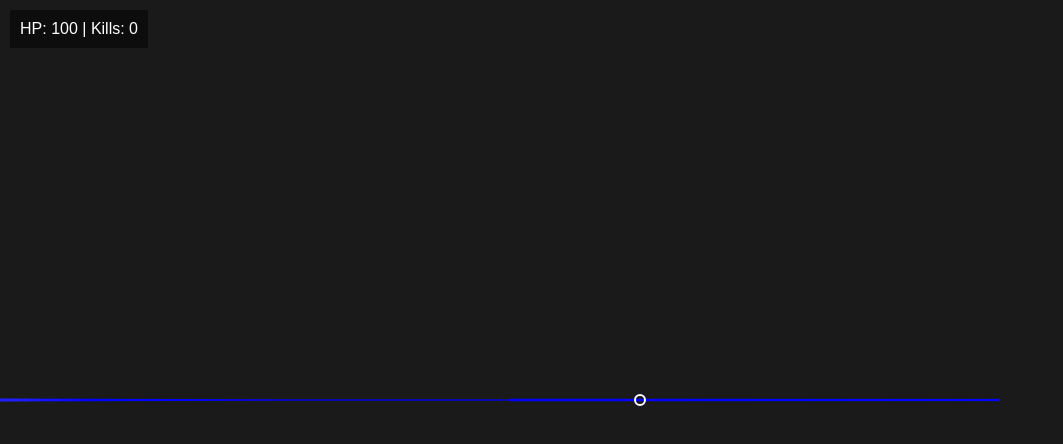
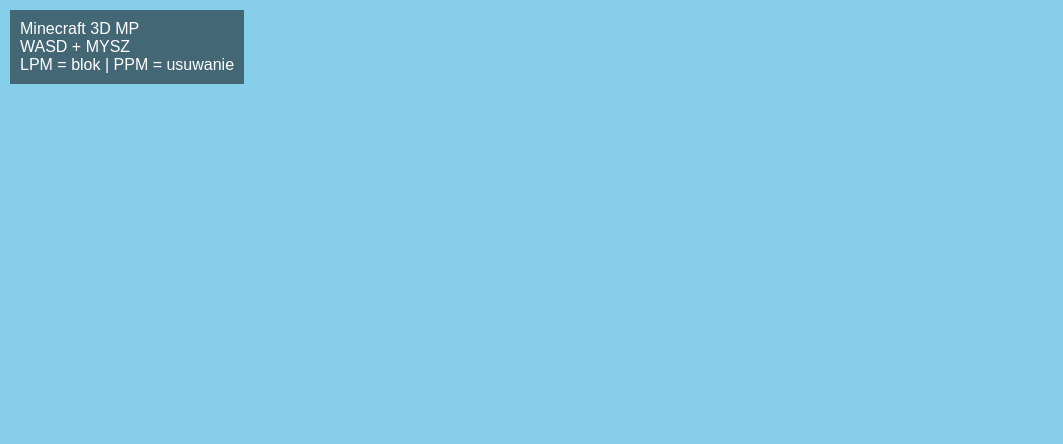
Before and after one commit to samochodowy434-png/PixelLOL, a website: page public/index.html in a window 1280 px wide. Shown: the whole page, without its empty margins (0-1063 px from the left). Drawn offline with nearby package versions, Linux system fonts and the light colour scheme; no server answers.

Commit message:
Update index.html

```diff
--- a/public/index.html
+++ b/public/index.html
@@ -2,37 +2,19 @@
 <html lang="pl">
 <head>
 <meta charset="UTF-8">
-<title>3D FPS SIMPLE PRO</title>
+<title>Minecraft 3D Multiplayer</title>
 
 <style>
-body{
-margin:0;
-overflow:hidden;
-background:#000;
-cursor:none;
-font-family:Arial;
-}
-
+body{margin:0;overflow:hidden;}
 canvas{display:block;}
-
 #hud{
 position:fixed;
 top:10px;
 left:10px;
 color:white;
+font-family:Arial;
 background:rgba(0,0,0,0.5);
 padding:10px;
-}
-
-#cross{
-position:fixed;
-left:50%;
-top:50%;
-width:8px;
-height:8px;
-border:2px solid white;
-transform:translate(-50%,-50%);
-border-radius:50%;
 }
 </style>
 </head>
@@ -40,186 +22,201 @@ border-radius:50%;
 <body>
 
 <div id="hud">
-HP: <span id="hp">100</span> |
-Kills: <span id="kills">0</span>
+Minecraft 3D MP<br>
+WASD + MYSZ<br>
+LPM = blok | PPM = usuwanie
 </div>
 
-<div id="cross"></div>
-
-<canvas id="c"></canvas>
-
+<script src="https://cdn.jsdelivr.net/npm/three@0.160.0/build/three.min.js"></script>
 <script src="/socket.io/socket.io.js"></script>
 
 <script>
 
 const socket = io();
-const c = document.getElementById("c");
-const ctx = c.getContext("2d");
 
-c.width = innerWidth;
-c.height = innerHeight;
+// 🌍 SCENA
+const scene = new THREE.Scene();
+scene.background = new THREE.Color(0x87ceeb);
 
+const camera = new THREE.PerspectiveCamera(75, innerWidth/innerHeight, 0.1, 1000);
+const renderer = new THREE.WebGLRenderer();
+renderer.setSize(innerWidth, innerHeight);
+document.body.appendChild(renderer.domElement);
+
+// 🌱 LIGHT
+const light = new THREE.AmbientLight(0xffffff,1);
+scene.add(light);
+
+// 🧱 BLOCKS
+let blocks = [];
+let worldBlocks = [];
+
+// 👤 PLAYERS
 let players = {};
-let myId = null;
 
 let me = {
-x:100,
-y:100,
-angle:0,
-speed:2
+x:0,
+y:2,
+z:0,
+rotY:0
 };
 
-// MAPA 3D (ściany)
-const walls = [
-{ x:0,y:0,w:500,h:20 },
-{ x:0,y:0,w:20,h:500 },
-{ x:480,y:0,w:20,h:500 },
-{ x:0,y:480,w:500,h:20 },
+// TYPES
+const colors = [0x8B4513,0x888888,0x00ff00];
+let currentBlock = 0;
 
-{ x:200,y:200,w:100,h:20 },
-{ x:300,y:100,w:20,h:120 }
-];
+// INIT
+socket.on("init",(data)=>{
+players = data.players;
+worldBlocks = data.blocks;
 
-// SOCKET
-socket.on("init",(id)=> myId=id );
-
-socket.on("players",(data)=>{
-players=data;
-
-document.getElementById("hp").innerText =
-players[myId]?.hp || 100;
-
-document.getElementById("kills").innerText =
-players[myId]?.kills || 0;
+worldBlocks.forEach(addBlockMesh);
 });
 
-// MOVEMENT
+// UPDATE WORLD
+socket.on("worldUpdate",(data)=>{
+worldBlocks = data;
+refreshBlocks();
+});
+
+socket.on("playersUpdate",(data)=>{
+players = data;
+});
+
+// 🧱 CREATE BLOCK
+function addBlockMesh(b){
+const geo = new THREE.BoxGeometry(1,1,1);
+const mat = new THREE.MeshBasicMaterial({color:colors[b.type]});
+const mesh = new THREE.Mesh(geo,mat);
+
+mesh.position.set(b.x,b.y,b.z);
+scene.add(mesh);
+blocks.push(mesh);
+}
+
+// RESET BLOCKS
+function refreshBlocks(){
+blocks.forEach(b=>scene.remove(b));
+blocks=[];
+worldBlocks.forEach(addBlockMesh);
+}
+
+// 🎮 INPUT
 let keys={};
 
-document.addEventListener("keydown",e=>keys[e.key.toLowerCase()]=true);
-document.addEventListener("keyup",e=>keys[e.key.toLowerCase()]=false);
+document.addEventListener("keydown",(e)=>{
+keys[e.key.toLowerCase()] = true;
 
-// MYSZ = OBROT (WAŻNE)
-document.addEventListener("mousemove",(e)=>{
-me.angle = Math.atan2(
-e.clientY - c.height/2,
-e.clientX - c.width/2
-);
+if(e.key==="1") currentBlock=0;
+if(e.key==="2") currentBlock=1;
+if(e.key==="3") currentBlock=2;
 });
 
-// KOLIZJE
-function collide(nx,ny){
-for(let w of walls){
-if(nx>w.x && nx<w.x+w.w && ny>w.y && ny<w.y+w.h){
+document.addEventListener("keyup",(e)=>{
+keys[e.key.toLowerCase()] = false;
+});
+
+// 🖱️ MOUSE
+document.addEventListener("mousemove",(e)=>{
+me.rotY -= e.movementX * 0.002;
+camera.rotation.y = me.rotY;
+});
+
+// 🧱 COLLISION
+function collide(x,z){
+
+for(let b of worldBlocks){
+if(
+Math.abs(x-b.x)<0.6 &&
+Math.abs(z-b.z)<0.6
+){
 return true;
 }
 }
 return false;
 }
 
-// MOVE
+// 🚶 MOVE
 function update(){
 
-let nx=me.x;
-let ny=me.y;
+let speed = 0.08;
+
+let nx = me.x;
+let nz = me.z;
 
 if(keys["w"]){
-nx += Math.cos(me.angle)*me.speed;
-ny += Math.sin(me.angle)*me.speed;
+nx += Math.sin(me.rotY)*speed;
+nz += Math.cos(me.rotY)*speed;
 }
 if(keys["s"]){
-nx -= Math.cos(me.angle)*me.speed;
-ny -= Math.sin(me.angle)*me.speed;
+nx -= Math.sin(me.rotY)*speed;
+nz -= Math.cos(me.rotY)*speed;
 }
 if(keys["a"]){
-nx += Math.cos(me.angle-Math.PI/2)*me.speed;
-ny += Math.sin(me.angle-Math.PI/2)*me.speed;
+nx += Math.sin(me.rotY-Math.PI/2)*speed;
+nz += Math.cos(me.rotY-Math.PI/2)*speed;
 }
 if(keys["d"]){
-nx += Math.cos(me.angle+Math.PI/2)*me.speed;
-ny += Math.sin(me.angle+Math.PI/2)*me.speed;
+nx += Math.sin(me.rotY+Math.PI/2)*speed;
+nz += Math.cos(me.rotY+Math.PI/2)*speed;
 }
 
-if(!collide(nx,ny)){
-me.x=nx;
-me.y=ny;
+// ✔ KOLIZJE
+if(!collide(nx,nz)){
+me.x = nx;
+me.z = nz;
 }
+
+camera.position.set(me.x,me.y,me.z);
 
 socket.emit("move",me);
 }
 
-// STRZELANIE (REAL FIX)
+// 🧱 PLACE BLOCK
 document.addEventListener("click",()=>{
+let b = {
+x:Math.round(me.x + Math.sin(me.rotY)*2),
+y:0,
+z:Math.round(me.z + Math.cos(me.rotY)*2),
+type:currentBlock
+};
 
-socket.emit("shoot",{
-x:me.x,
-y:me.y
-});
+socket.emit("addBlock",b);
 });
 
-// RENDER 3D (raycast fake)
-function draw3D(){
+// ❌ REMOVE BLOCK
+document.addEventListener("contextmenu",(e)=>{
+e.preventDefault();
 
-ctx.fillStyle="#1a1a1a";
-ctx.fillRect(0,0,c.width,c.height);
+socket.emit("removeBlock",worldBlocks.length-1);
+});
 
-for(let i=0;i<100;i++){
+// 👤 DRAW PLAYERS
+function drawPlayers(){
 
-let rayAngle = me.angle - 0.5 + (i/100);
+for(let id in players){
 
-let rx = me.x;
-let ry = me.y;
+let p = players[id];
 
-for(let j=0;j<200;j++){
+const geo = new THREE.SphereGeometry(0.3,8,8);
+const mat = new THREE.MeshBasicMaterial({color:0xff0000});
+const mesh = new THREE.Mesh(geo,mat);
 
-rx += Math.cos(rayAngle)*2;
-ry += Math.sin(rayAngle)*2;
+mesh.position.set(p.x,p.y,p.z);
+scene.add(mesh);
 
-for(let w of walls){
-
-if(rx>w.x && rx<w.x+w.w && ry>w.y && ry<w.y+w.h){
-
-let dist = Math.hypot(rx-me.x, ry-me.y);
-
-let h = 500 / dist;
-
-ctx.fillStyle = `rgb(${200-dist},${200-dist},255)`;
-
-ctx.fillRect(i*10, c.height/2 - h/2, 10, h);
-
-j=200;
-break;
 }
 
 }
 
-}
-}
-
-}
-
-// PLAYERS (fasolki 3D overlay)
-function drawPlayers(){
-
-for(let id in players){
-
-let p=players[id];
-
-ctx.fillStyle=p.hp>50?"red":"darkred";
-
-ctx.beginPath();
-ctx.arc(p.x,p.y,8,0,Math.PI*2);
-ctx.fill();
-
-}
-}
-
 // LOOP
 function loop(){
+requestAnimationFrame(loop);
+
 update();
-draw3D();
 drawPlayers();
-requestAnimationFrame(loop);
+
+renderer.render(scene,camera);
 }
 
 loop();
```
